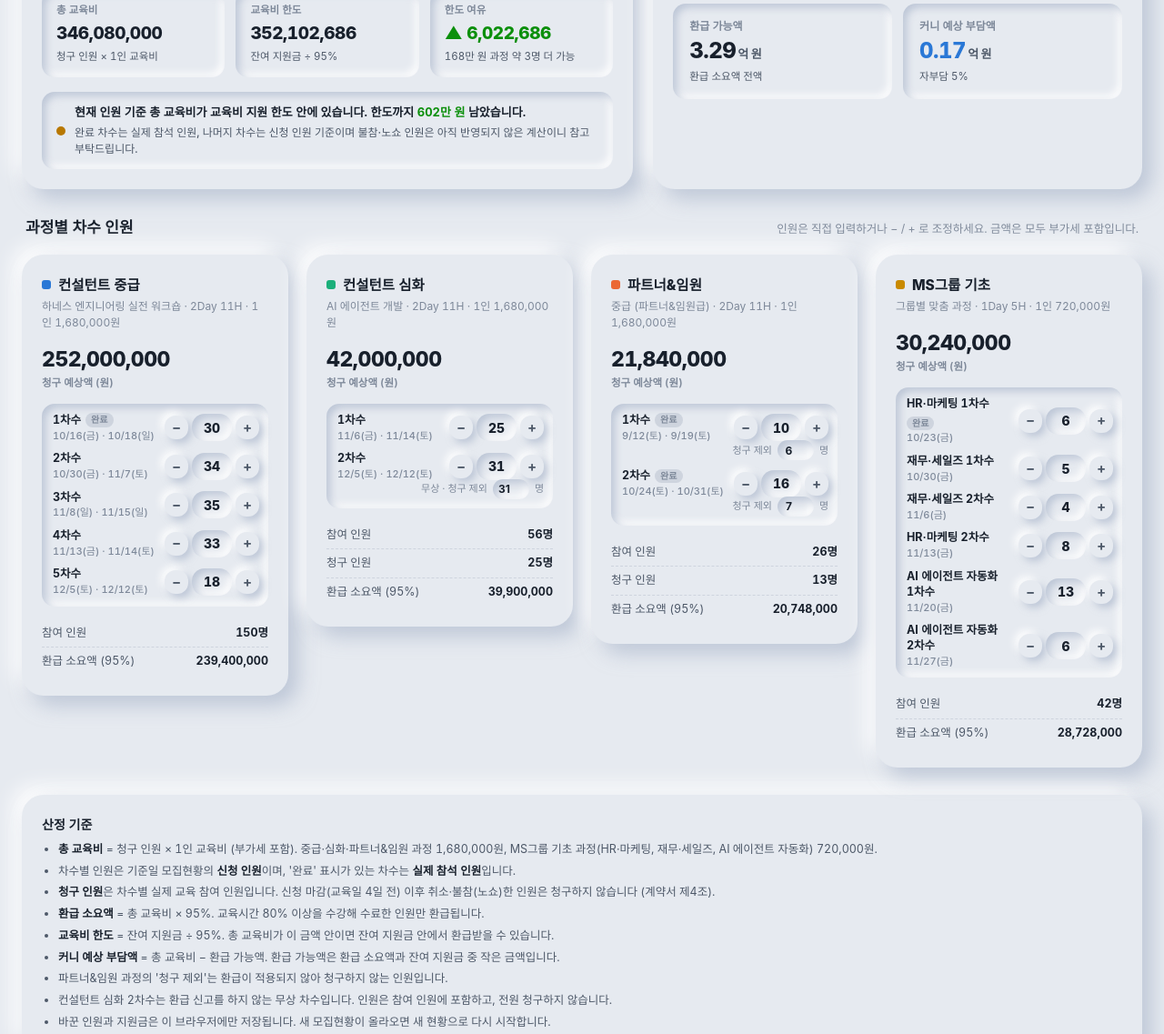
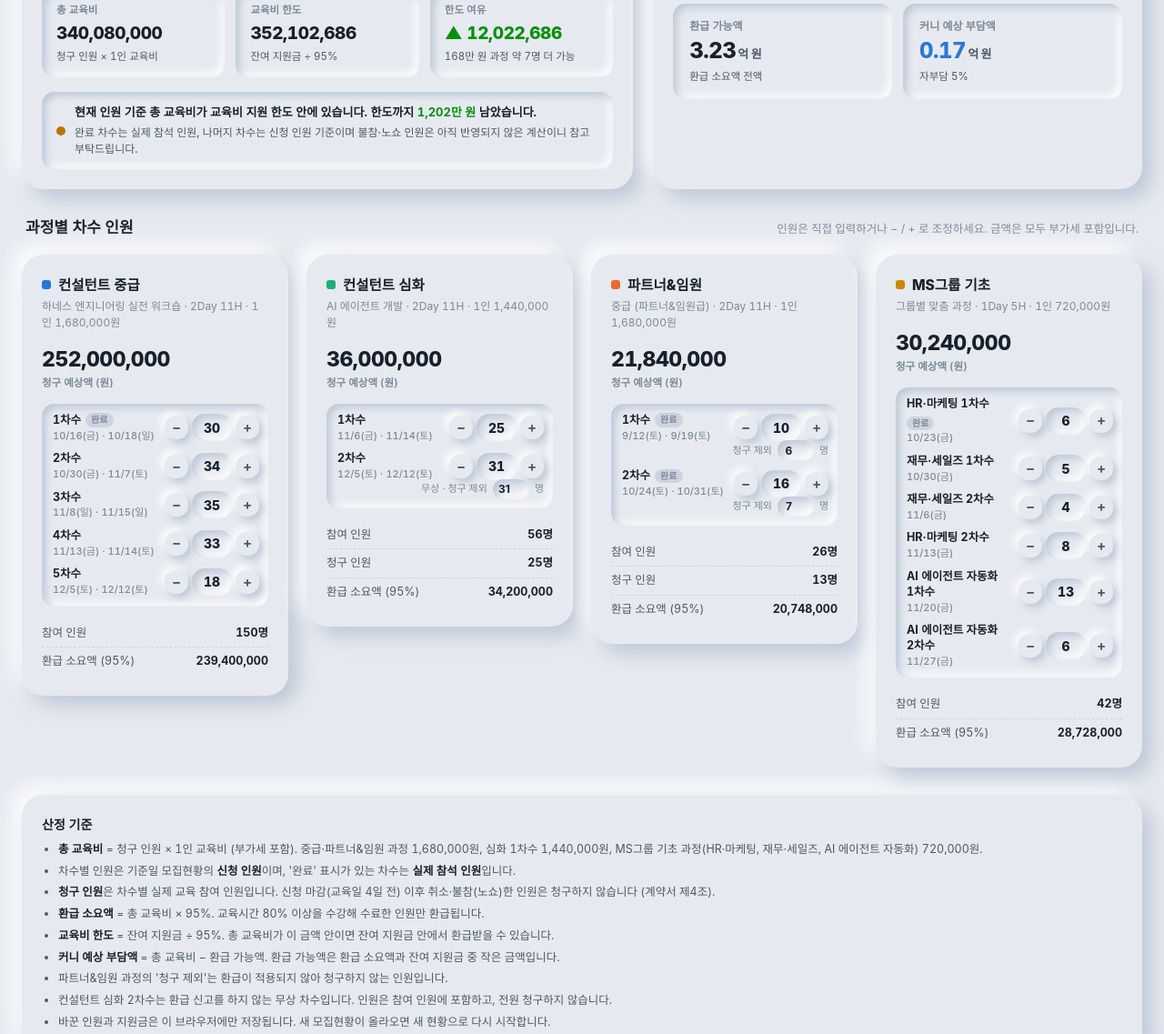
Before and after one commit to IGM-HRD/KEARNEY, a plain HTML site: page index.html in a window 1280 px wide. Shown: the part 316-1453 px from the top of the page at 91% size. Drawn offline with Linux system fonts and the light colour scheme; a web font is replaced by a local one.

Commit message:
심화 1차수 1인 교육비 1,440,000원으로 변경
Co-Authored-By: Claude Opus 5.5 <noreply@anthropic.com>

```diff
--- a/index.html
+++ b/index.html
@@ -224,7 +224,7 @@ h1{margin:4px 0 6px; font-size:26px; font-weight:800; letter-spacing:-.02em}
   <section class="card notes">
     <h4>산정 기준</h4>
     <ul>
-      <li><b>총 교육비</b> = 청구 인원 × 1인 교육비 (부가세 포함). 중급·심화·파트너&amp;임원 과정 1,680,000원, MS그룹 기초 과정(HR·마케팅, 재무·세일즈, AI 에이전트 자동화) 720,000원.</li>
+      <li><b>총 교육비</b> = 청구 인원 × 1인 교육비 (부가세 포함). 중급·파트너&amp;임원 과정 1,680,000원, 심화 1차수 1,440,000원, MS그룹 기초 과정(HR·마케팅, 재무·세일즈, AI 에이전트 자동화) 720,000원.</li>
       <li>차수별 인원은 기준일 모집현황의 <b>신청 인원</b>이며, '완료' 표시가 있는 차수는 <b>실제 참석 인원</b>입니다.</li>
       <li><b>청구 인원</b>은 차수별 실제 교육 참여 인원입니다. 신청 마감(교육일 4일 전) 이후 취소·불참(노쇼)한 인원은 청구하지 않습니다 (계약서 제4조).</li>
       <li><b>환급 소요액</b> = 총 교육비 × 95%. 교육시간 80% 이상을 수강해 수료한 인원만 환급됩니다.</li>
@@ -259,7 +259,7 @@ const COURSES = [
       { key:'mid-3', label:'3차수', date:'11/8(일) · 11/15(일)' },
       { key:'mid-4', label:'4차수', date:'11/13(금) · 11/14(토)' },
       { key:'mid-5', label:'5차수', date:'12/5(토) · 12/12(토)' } ] },
-  { id:'adv', name:'컨설턴트 심화', color:'var(--c3)', price:1680000,
+  { id:'adv', name:'컨설턴트 심화', color:'var(--c3)', price:1440000,
     desc:'AI 에이전트 개발 · 2Day 11H',
     sessions:[
       { key:'adv-1', label:'1차수', date:'11/6(금) · 11/14(토)' },
```
